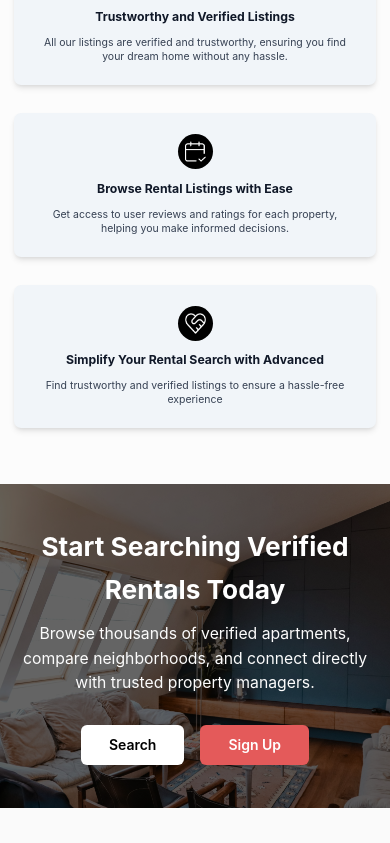
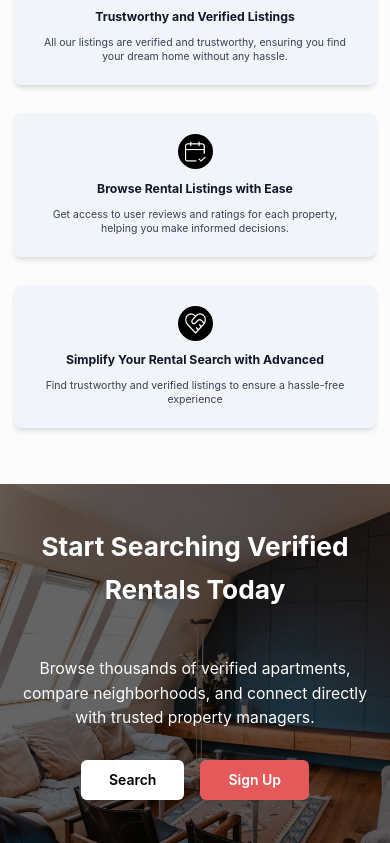
Before and after one commit to Abdelhakam23/rentlful, a Next.js app: page /landing in a window 390 px wide. Shown: the part 2352-3195 px from the top of the page. Before the commit the page ends 3160 px from the top, so only its background shows below. Built offline with nearby package versions, Linux system fonts and the light colour scheme; no server answers.

Commit message:
edit responsive in CallToAction Section

```diff
--- a/app/(nondashboard)/landing/_components/CallToActionSection.tsx
+++ b/app/(nondashboard)/landing/_components/CallToActionSection.tsx
@@ -22,16 +22,18 @@ const CallToActionSection = () => {
         transition={{ duration: 0.5 }}
         className="relative max-w-7xl px-4 sm:px-6 md:px-8 py-12 md:py-24 mx-auto"
       >
-        <div className="text-center ">
-          <h2 className="text-3xl md:text-4xl font-bold mb-3 leading-relaxed text-white">
+        <div className="flex flex-col text-center md:text-start  md:flex-row items-center gap-10  ">
+          <div>
+            <h2 className="text-3xl md:text-4xl font-bold mb-3 leading-relaxed text-white ">
               Start Searching Verified Rentals Today
             </h2>
+          </div>
+          <div className="text-center md:text-start">
             <p className="text-primary-50 max-w-md mx-auto text-lg">
-            Browse thousands of verified apartments, compare neighborhoods, and
-            connect directly with trusted property managers.
+              Browse thousands of verified apartments, compare neighborhoods,
+              and connect directly with trusted property managers.
             </p>
-        </div>
-        <div className="mt-8 flex flex-wrap items-center justify-center gap-4">
+            <div className="mt-8 flex flex-wrap items-center justify-center md:justify-start gap-4">
               <Button
                 onClick={() => window.scrollTo({ top: 0, behavior: "smooth" })}
                 className="bg-white text-black hover:bg-primary-500 hover:text-white transition-colors px-8 h-12  text-base cursor-pointer font-semibold"
@@ -47,6 +49,8 @@ const CallToActionSection = () => {
                 Sign Up
               </Button>
             </div>
+          </div>
+        </div>
       </motion.div>
     </section>
   );
```
Lines whose indentation alone changed are shown as unchanged.
